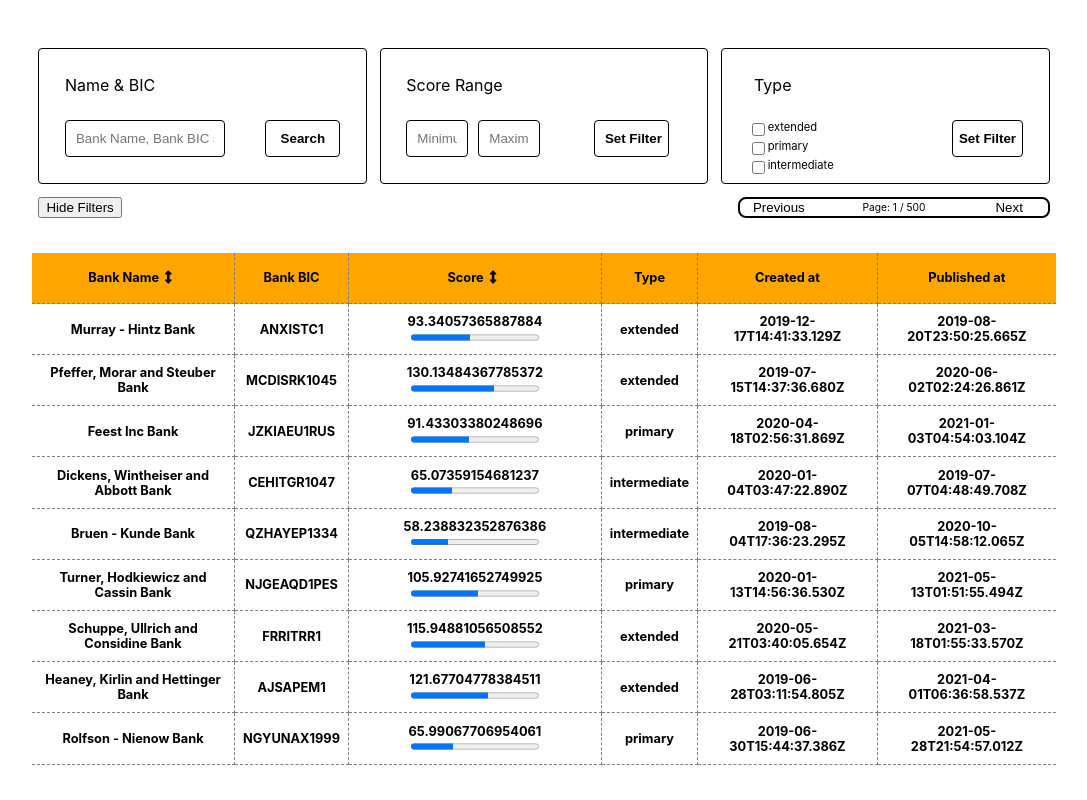
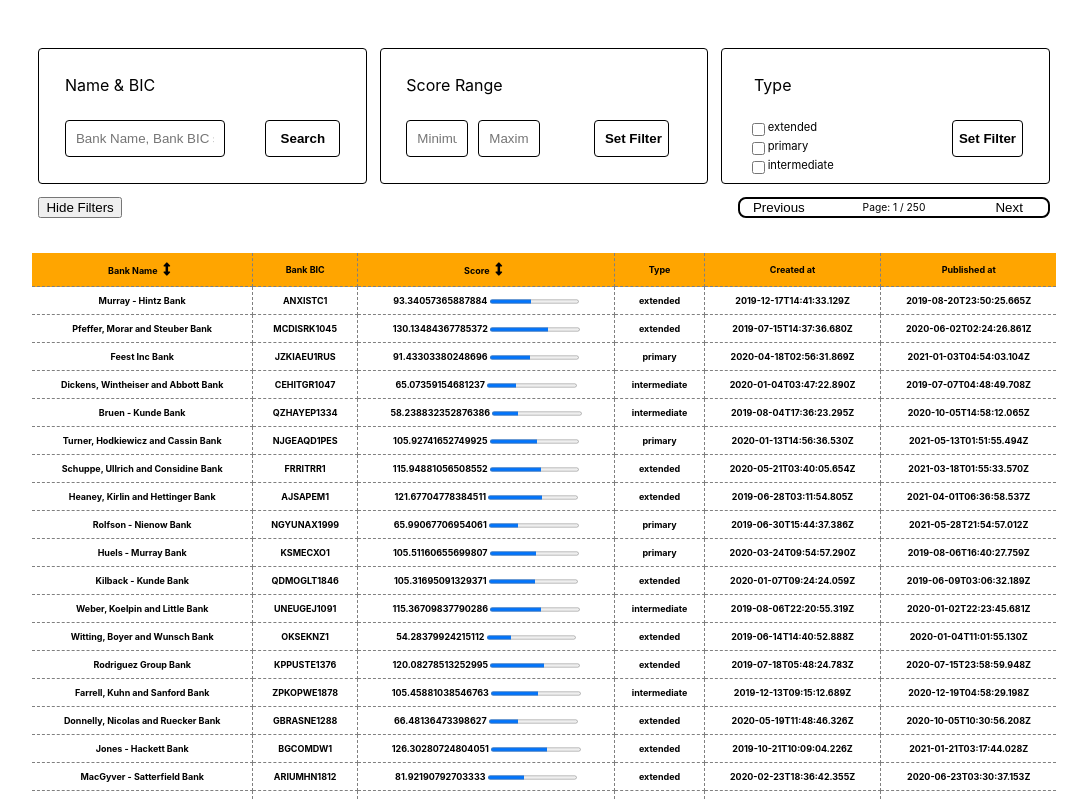
Before and after one commit to Balazs-D/Reports-Page, a React (Create React App) app: page / in a window 1280 px wide. Shown: the whole page, without its empty margins (96-1183 px from the left). Built offline with nearby package versions, Linux system fonts and the light colour scheme.

Commit message:
readme, displayed data per page 10 to 20

```diff
--- a/src/Components/Pagination.js
+++ b/src/Components/Pagination.js
@@ -6,10 +6,10 @@ const Pagination = (props) => {
   const context = useContext(Context);
 
   const Next = () => {
-    context.setPagValue(context.pagValue + 10);
+    context.setPagValue(context.pagValue + 20);
   };
   const Prev = () => {
-    context.setPagValue(context.pagValue === 10 ? 10 : context.pagValue - 10);
+    context.setPagValue(context.pagValue === 20 ? 20 : context.pagValue - 20);
   };
 
   return (
@@ -17,8 +17,8 @@ const Pagination = (props) => {
       <PagCont className={props.className}>
         <input type="button" value="Previous" onClick={Prev}></input>
         <p>
-          Page: {context.pagValue / 10} /{" "}
-          {Math.ceil(context.currentData.length / 10)}
+          Page: {context.pagValue / 20} /{" "}
+          {Math.ceil(context.currentData.length / 20)}
         </p>
         <input type="button" value="Next" onClick={Next}></input>
       </PagCont>
--- a/src/Components/Table.js
+++ b/src/Components/Table.js
@@ -64,7 +64,7 @@ const Table = () => {
 
           {context.currentData &&
             context.currentData.map((item, i) => {
-              if (i > context.pagValue - 10 && i < context.pagValue) {
+              if (i > context.pagValue - 20 && i < context.pagValue) {
                 return (
                   <tr key={i}>
                     <th>{item.body.bankName}</th>
@@ -114,7 +114,7 @@ const Styles = styled.div`
         background: orange;
       }
       tr {
-        height: 4vw;
+        height: 2vw;
         :last-child {
           td {
             border-bottom: 0;
@@ -136,7 +136,7 @@ const Styles = styled.div`
     }
   }
   @media (min-width: 800px) {
-    font-size: 1vw;
+    font-size: 0.7vw;
     width: 100%;
     overflow: visible;
   }
--- a/src/Context/Container.js
+++ b/src/Context/Container.js
@@ -6,7 +6,7 @@ const Container = (props) => {
   const [currentData, setCurrentData] = useState([]);
   const [currentFilterSelection, setCurrentFilterSelection] = useState([]);
   const [currentPublishArray, setCurrentPublishArray] = useState([""]);
-  const [pagValue, setPagValue] = useState(10);
+  const [pagValue, setPagValue] = useState(20);
   const [upwardsScore, setUpwardsScore] = useState(true);
   const [upwards, setUpwards] = useState(true);
 
```
